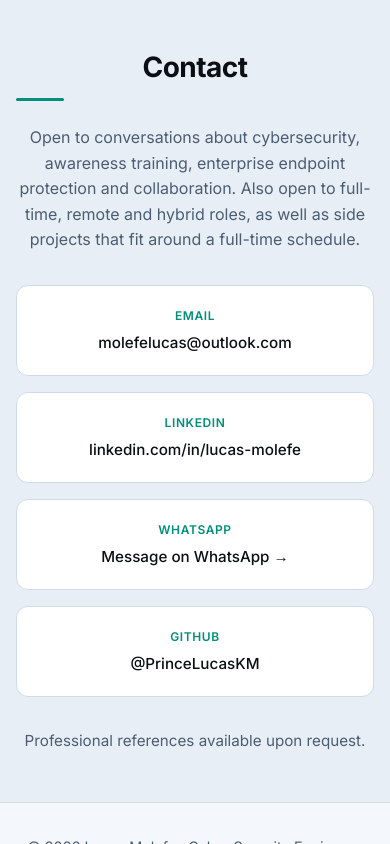
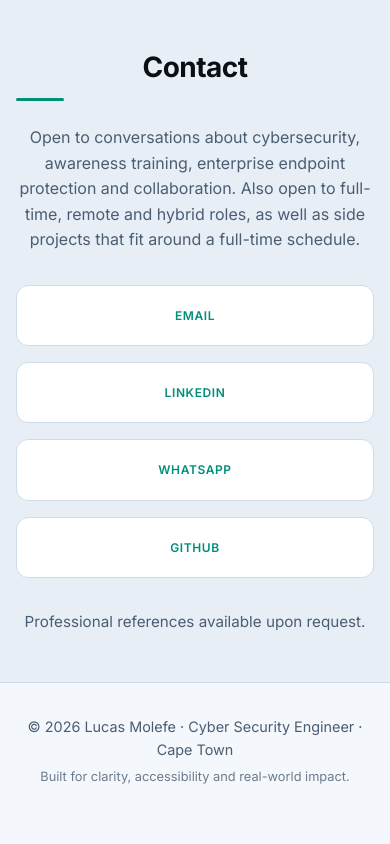
Before and after one commit to PrinceLucasKM/lucas-molefe-portfolio, a plain HTML site: page index.html in a window 390 px wide. Shown: the part 11156-12000 px from the top of the page. After the commit the page ends 11975 px from the top, so only its background shows below. Drawn offline with Linux system fonts and the light colour scheme.

Commit message:
Contact cards: show labels only, hide email/phone/URLs (links still work)

```diff
--- a/index.html
+++ b/index.html
@@ -415,21 +415,17 @@
         <h2 class="section-title">Contact</h2>
         <p class="section-intro">Open to conversations about cybersecurity, awareness training, enterprise endpoint protection and collaboration. Also open to full-time, remote and hybrid roles, as well as side projects that fit around a full-time schedule.</p>
         <div class="contact-cards">
-          <a href="mailto:molefelucas@outlook.com" class="contact-card">
+          <a href="mailto:molefelucas@outlook.com" class="contact-card" aria-label="Email Lucas Molefe">
             <span class="contact-label">Email</span>
-            <span class="contact-value">molefelucas@outlook.com</span>
           </a>
-          <a href="https://linkedin.com/in/lucas-molefe" target="_blank" rel="noopener" class="contact-card">
+          <a href="https://linkedin.com/in/lucas-molefe" target="_blank" rel="noopener" class="contact-card" aria-label="LinkedIn profile">
             <span class="contact-label">LinkedIn</span>
-            <span class="contact-value">linkedin.com/in/lucas-molefe</span>
           </a>
-          <a href="https://wa.me/27734221067" target="_blank" rel="noopener" class="contact-card">
+          <a href="https://wa.me/27734221067" target="_blank" rel="noopener" class="contact-card" aria-label="Message on WhatsApp">
             <span class="contact-label">WhatsApp</span>
-            <span class="contact-value">Message on WhatsApp →</span>
           </a>
-          <a href="https://github.com/PrinceLucasKM" target="_blank" rel="noopener" class="contact-card">
+          <a href="https://github.com/PrinceLucasKM" target="_blank" rel="noopener" class="contact-card" aria-label="GitHub profile">
             <span class="contact-label">GitHub</span>
-            <span class="contact-value">@PrinceLucasKM</span>
           </a>
         </div>
 
```
